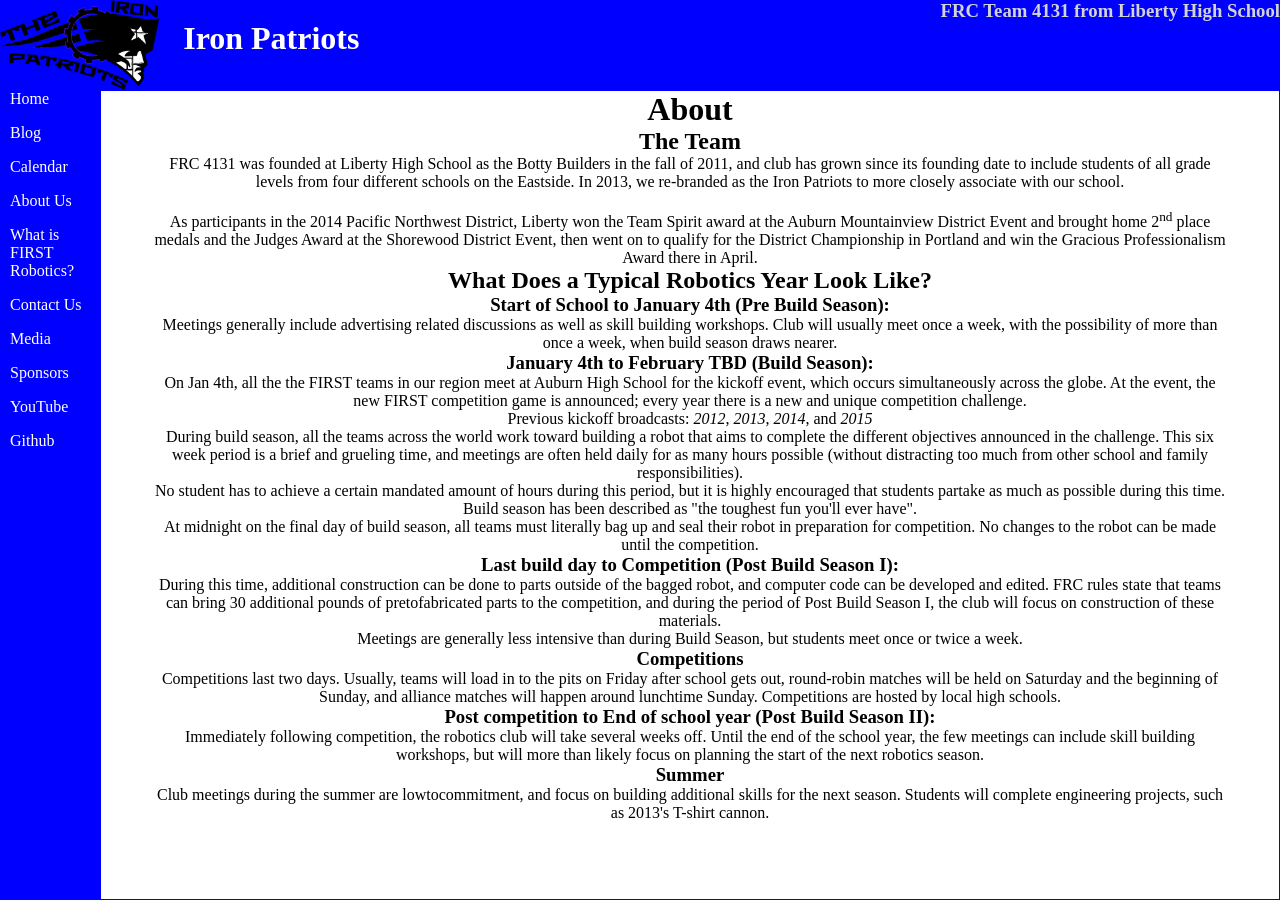
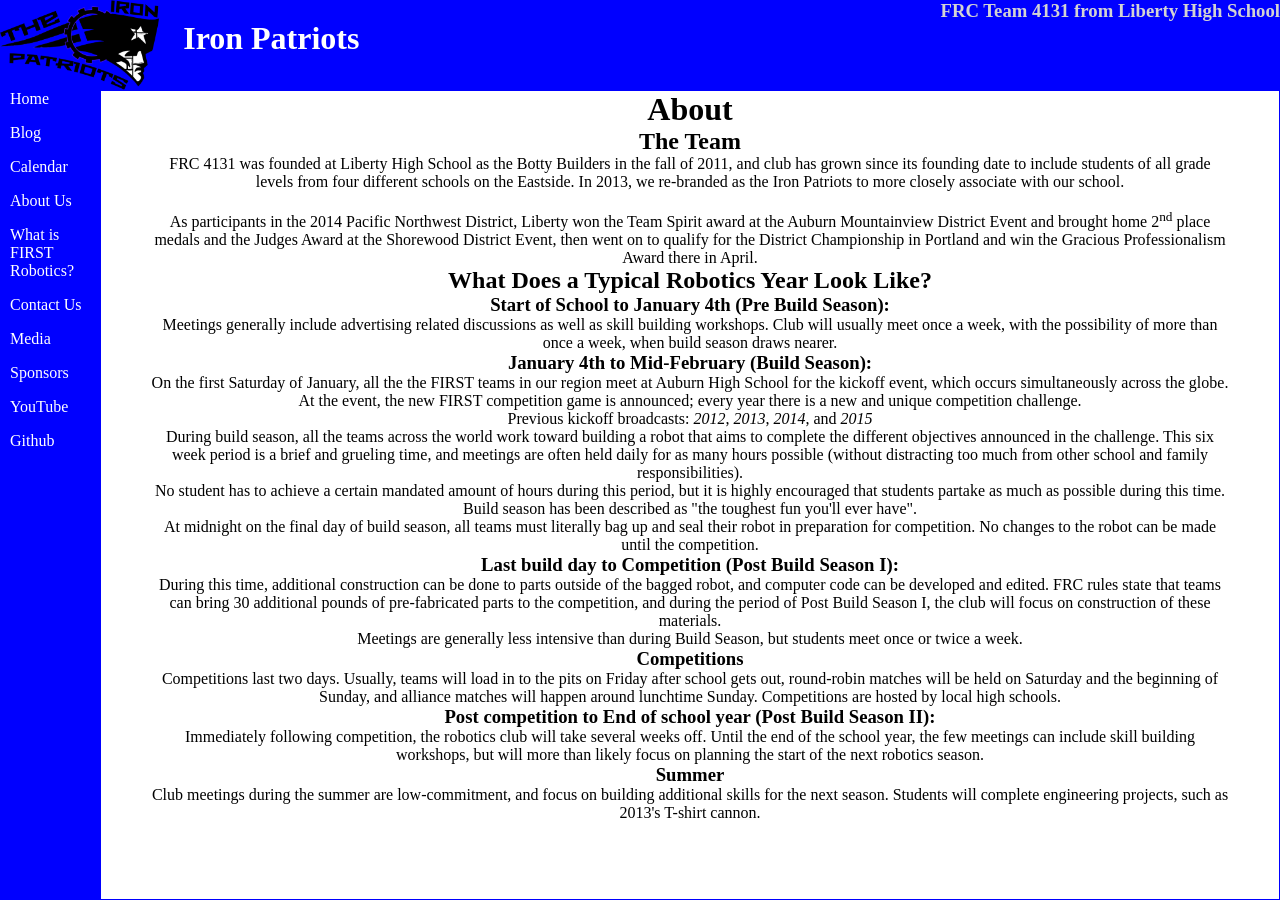
Before and after one commit to katiebugmoon/FRC4131.github.io, a Jekyll site: the page built from about.html, in a window 1280 px wide. Built offline with Jekyll 4.4.1, drawn with Linux system fonts in a browser that asks for light colours.

Commit message:
Tpyos abound! (Not anymore, hopefully.)

```diff
--- a/about.html
+++ b/about.html
@@ -8,18 +8,18 @@
 <h2>What Does a Typical Robotics Year Look Like?</h2>
 	<h3>Start of School to January 4th (Pre Build Season):</h3>
 		<p>Meetings generally include advertising related discussions as well as skill building workshops. Club will usually meet once a week, with the possibility of more than once a week, when build season draws nearer.</p>
-	<h3>January 4th to February TBD (Build Season):</h3>
-		<p>On Jan 4th, all the the FIRST teams in our region meet at Auburn High School for the kickoff event, which occurs simultaneously across the globe. At the event, the new FIRST competition game is announced; every year there is a new and unique competition challenge.</p>
+	<h3>January 4th to Mid-February (Build Season):</h3>
+		<p>On the first Saturday of January, all the the FIRST teams in our region meet at Auburn High School for the kickoff event, which occurs simultaneously across the globe. At the event, the new FIRST competition game is announced; every year there is a new and unique competition challenge.</p>
 		<p>Previous kickoff broadcasts: <a href="https://www.youtube.com/watch?v=13HpbFjZWto">2012</a>, <a href="https://www.youtube.com/watch?v=wa5MGEZNrf0">2013</a>, <a href="https://www.youtube.com/watch?v=oxp4dkMQ1Vo">2014</a>, and <a href="https://www.youtube.com/watch?v=W6UYFKNGHJ8">2015</a></p>
 		<p>During build season, all the teams across the world work toward building a robot that aims to complete the different objectives announced in the challenge. This six week period is a brief and grueling time, and meetings are often held daily for as many hours possible (without distracting too much from other school and family responsibilities).</p>
 		<p>No student has to achieve a certain mandated amount of hours during this period, but it is highly encouraged that students partake as much as possible during this time. Build season has been described as "the toughest fun you'll ever have".</p>
 		<p>At midnight on the final day of build season, all teams must literally bag up and seal their robot in preparation for competition. No changes to the robot can be made until the competition.</p>
 	<h3>Last build day to Competition (Post Build Season I):</h3>
-		<p>During this time, additional construction can be done to parts outside of the bagged robot, and computer code can be developed and edited. FRC rules state that teams can bring 30 additional pounds of pretofabricated parts to the competition, and during the period of Post Build Season I, the club will focus on construction of these materials.</p>
+		<p>During this time, additional construction can be done to parts outside of the bagged robot, and computer code can be developed and edited. FRC rules state that teams can bring 30 additional pounds of pre-fabricated parts to the competition, and during the period of Post Build Season I, the club will focus on construction of these materials.</p>
 		<p>Meetings are generally less intensive than during Build Season, but students meet once or twice a week.</p>
 	<h3>Competitions</h3>
 		<p>Competitions last two days. Usually, teams will load in to the pits on Friday after school gets out, round-robin matches will be held on Saturday and the beginning of Sunday, and alliance matches will happen around lunchtime Sunday. Competitions are hosted by local high schools.</p>
 	<h3>Post competition to End of school year (Post Build Season II):</h3>
 		<p>Immediately following competition, the robotics club will take several weeks off.  Until the end of the school year, the few meetings can include skill building workshops, but will more than likely focus on planning the start of the next robotics season.</p>
 	<h3>Summer</h3>
-		<p>Club meetings during the summer are lowtocommitment, and focus on building additional skills for the next season. Students will complete engineering projects, such as 2013's T-shirt cannon.</p>
+		<p>Club meetings during the summer are low-commitment, and focus on building additional skills for the next season. Students will complete engineering projects, such as 2013's T-shirt cannon.</p>
```
